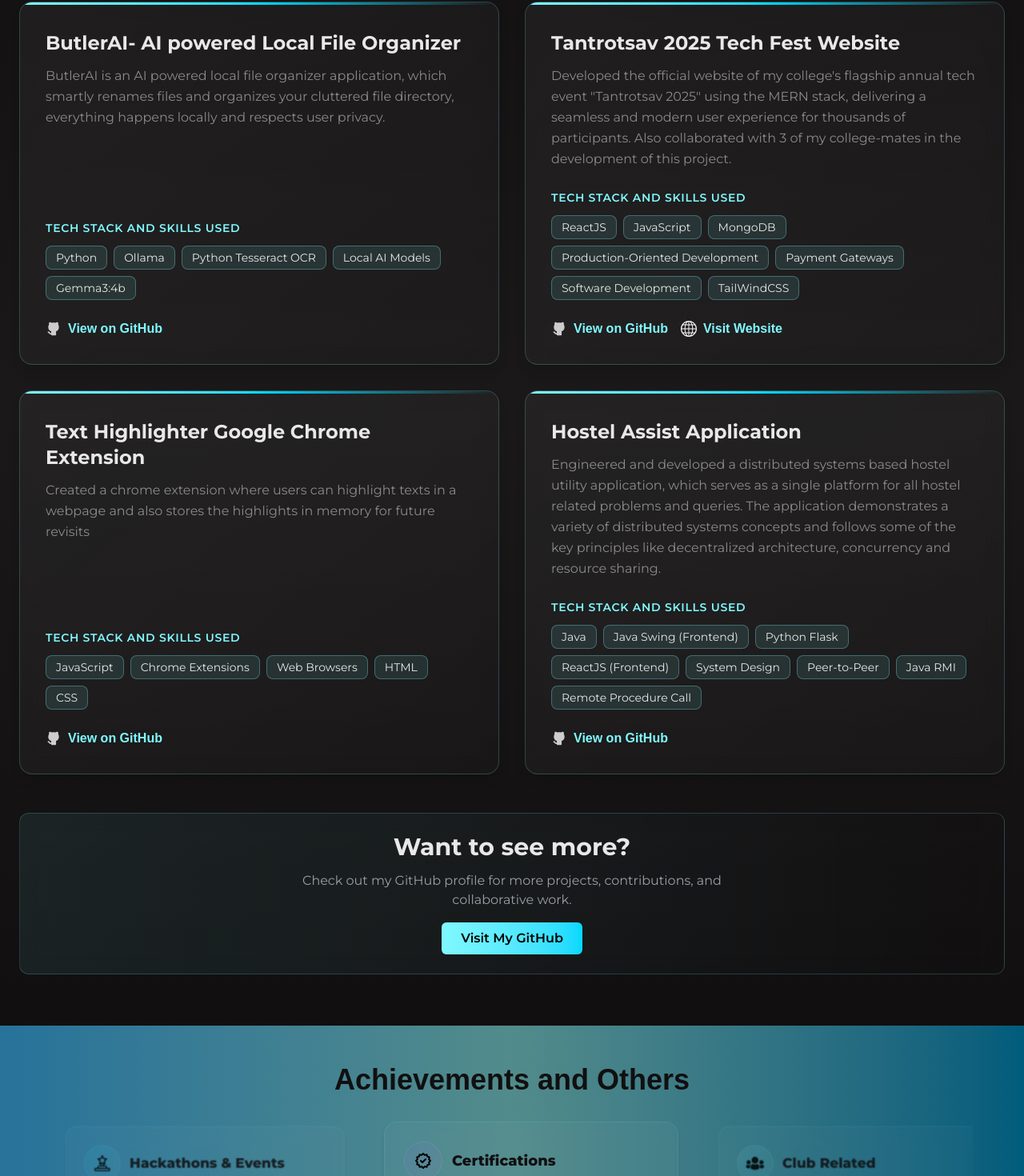
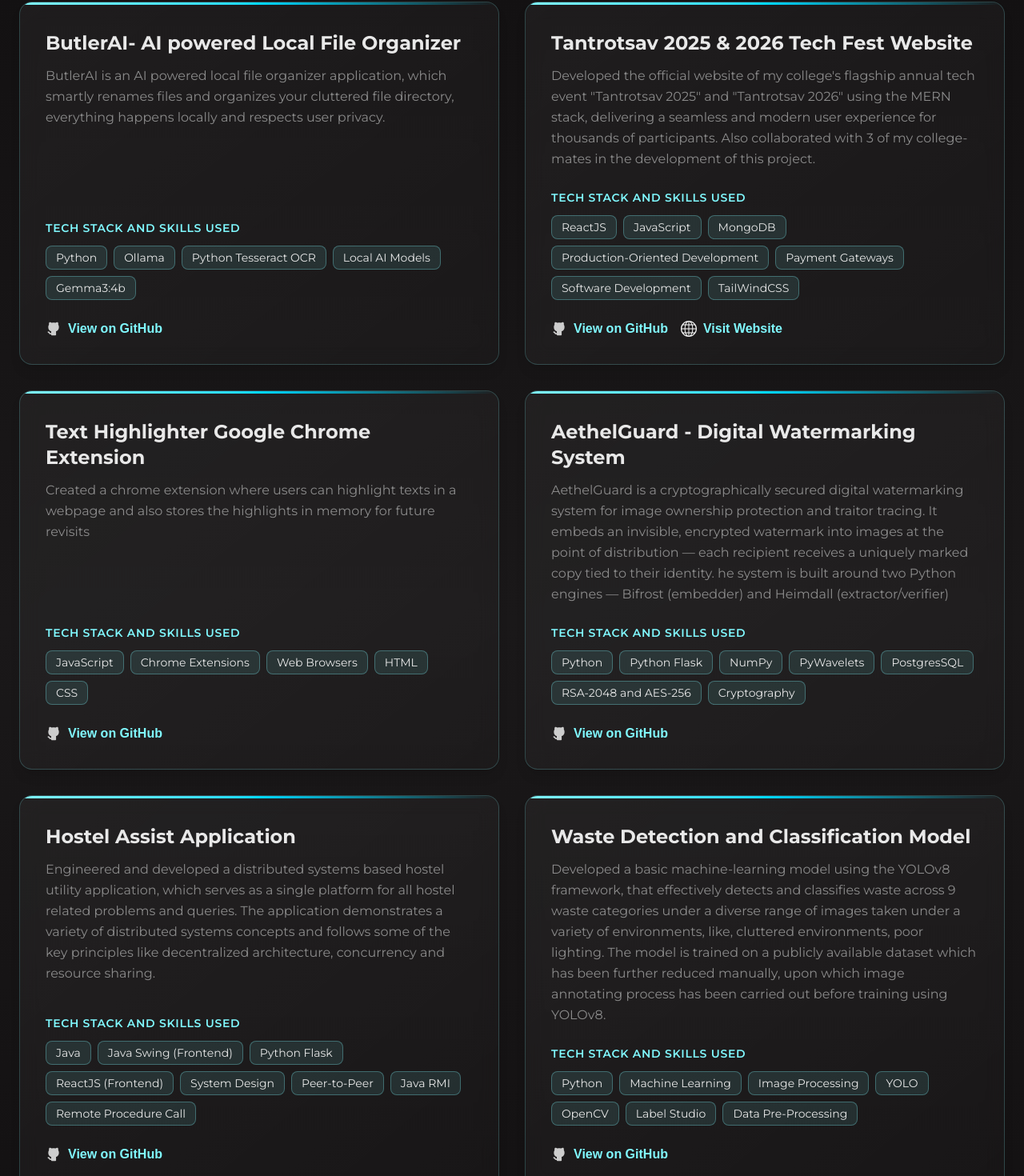
Before and after one commit to sanjitrao16/Web-Portfolio, a React (Vite) app: page / in a window 1280 px wide. Shown: the part 3102-4572 px from the top of the page at 80% size. Built offline with nearby package versions, Linux system fonts and the light colour scheme; a web font is replaced by a local one.

Commit message:
updated changes as of 16th april

```diff
--- a/src/components/Achievements.jsx
+++ b/src/components/Achievements.jsx
@@ -12,6 +12,7 @@
       items: [
         "Participant of IndustriAI 24 hour hackathon - IIT Madras",
         "Winner of Technopoly 2025 in Tantrotsav 2025",
+        "Winner of Rapid Coding Challenge 2026 in Tantrotsav 2026",
       ],
       accent: "from-[#00d9ff]/10 to-[#80f9ff]/4",
     },
@@ -33,13 +34,14 @@
       items: [
         "Organzied and delivered a 90-min extensive workshop on Git and GitHub",
         "Part of the organizing team of TechBiz'25 hackathon",
+        "Organized Code Auction event as part of Tantrotsav 2026",
       ],
       accent: "from-[#80f9ff]/10 to-[#80f9ff]/4",
     },
   ];
 
   return (
-    <section className="Achievements-Section py-12 px-6 bg-gradient-to-r from-[#27729a] via-[#528b8b] to-[#005c7b]">
+    <section className="Achievements-Section py-12 px-6 bg-gradient-to-r from-[#4f98c0] via-[#4eb7b7] to-[#0083ae]">
       <div className="max-w-6xl mx-auto">
         <div className="text-center mb-8">
           <h2 className="Header text-3xl md:text-4xl font-bold text-[#110f10]">
@@ -63,7 +65,7 @@
   useEffect(() => {
     function onResize() {
       setVisible(
-        window.innerWidth >= 1024 ? 3 : window.innerWidth >= 768 ? 2 : 1
+        window.innerWidth >= 1024 ? 3 : window.innerWidth >= 768 ? 2 : 1,
       );
     }
     onResize();
--- a/src/components/Project.jsx
+++ b/src/components/Project.jsx
@@ -20,9 +20,9 @@
     },
     {
       id: 2,
-      title: "Tantrotsav 2025 Tech Fest Website",
+      title: "Tantrotsav 2025 & 2026 Tech Fest Website",
       description:
-        'Developed the official website of my college\'s flagship annual tech event "Tantrotsav 2025" using the MERN stack, delivering a seamless and modern user experience for thousands of participants. Also collaborated with 3 of my college-mates in the development of this project.',
+        'Developed the official website of my college\'s flagship annual tech event "Tantrotsav 2025" and "Tantrotsav 2026" using the MERN stack, delivering a seamless and modern user experience for thousands of participants. Also collaborated with 3 of my college-mates in the development of this project.',
       technologies: [
         "ReactJS",
         "JavaScript",
@@ -51,6 +51,22 @@
     },
     {
       id: 4,
+      title: "AethelGuard - Digital Watermarking System",
+      description:
+        "AethelGuard is a cryptographically secured digital watermarking system for image ownership protection and traitor tracing. It embeds an invisible, encrypted watermark into images at the point of distribution — each recipient receives a uniquely marked copy tied to their identity. he system is built around two Python engines — Bifrost (embedder) and Heimdall (extractor/verifier)",
+      technologies: [
+        "Python",
+        "Python Flask",
+        "NumPy",
+        "PyWavelets",
+        "PostgresSQL",
+        "RSA-2048 and AES-256",
+        "Cryptography",
+      ],
+      github: "https://github.com/sanjitrao16/Aethelguard",
+    },
+    {
+      id: 5,
       title: "Hostel Assist Application",
       description:
         "Engineered and developed a distributed systems based hostel utility application, which serves as a single platform for all hostel related problems and queries. The application demonstrates a variety of distributed systems concepts and follows some of the key principles like decentralized architecture, concurrency and resource sharing.",
@@ -65,6 +81,23 @@
         "Remote Procedure Call",
       ],
       github: "https://github.com/sanjitrao16/Hostel-Assist-Application",
+    },
+    {
+      id: 6,
+      title: "Waste Detection and Classification Model",
+      description:
+        "Developed a basic machine-learning model using the YOLOv8 framework, that effectively detects and classifies waste across 9 waste categories under a diverse range of images taken under a variety of environments, like, cluttered environments, poor lighting. The model is trained on a publicly available dataset which has been further reduced manually, upon which image annotating process has been carried out before training using YOLOv8.",
+      technologies: [
+        "Python",
+        "Machine Learning",
+        "Image Processing",
+        "YOLO",
+        "OpenCV",
+        "Label Studio",
+        "Data Pre-Processing",
+      ],
+      github:
+        "https://github.com/sanjitrao16/Waste-Detection-and-Classification-ML-Model",
     },
   ];
 
--- a/src/components/Skills.jsx
+++ b/src/components/Skills.jsx
@@ -23,6 +23,7 @@
         "REST APIs",
         "Django",
         "Python-Flask",
+        "PostgresSQL",
       ],
       color: "from-blue-500/20 to-blue-500/5",
       borderColor: "border-blue-400/30",
```
